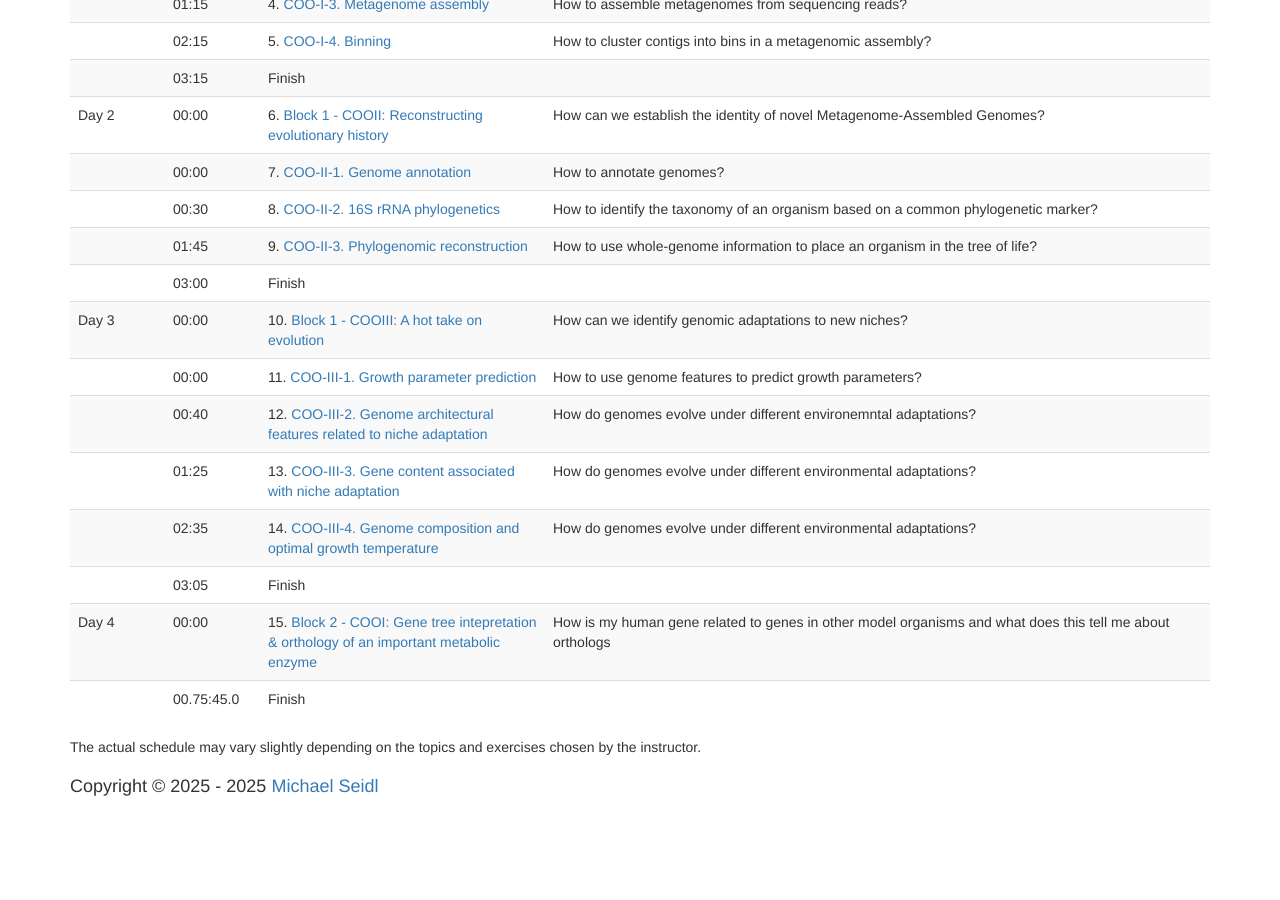
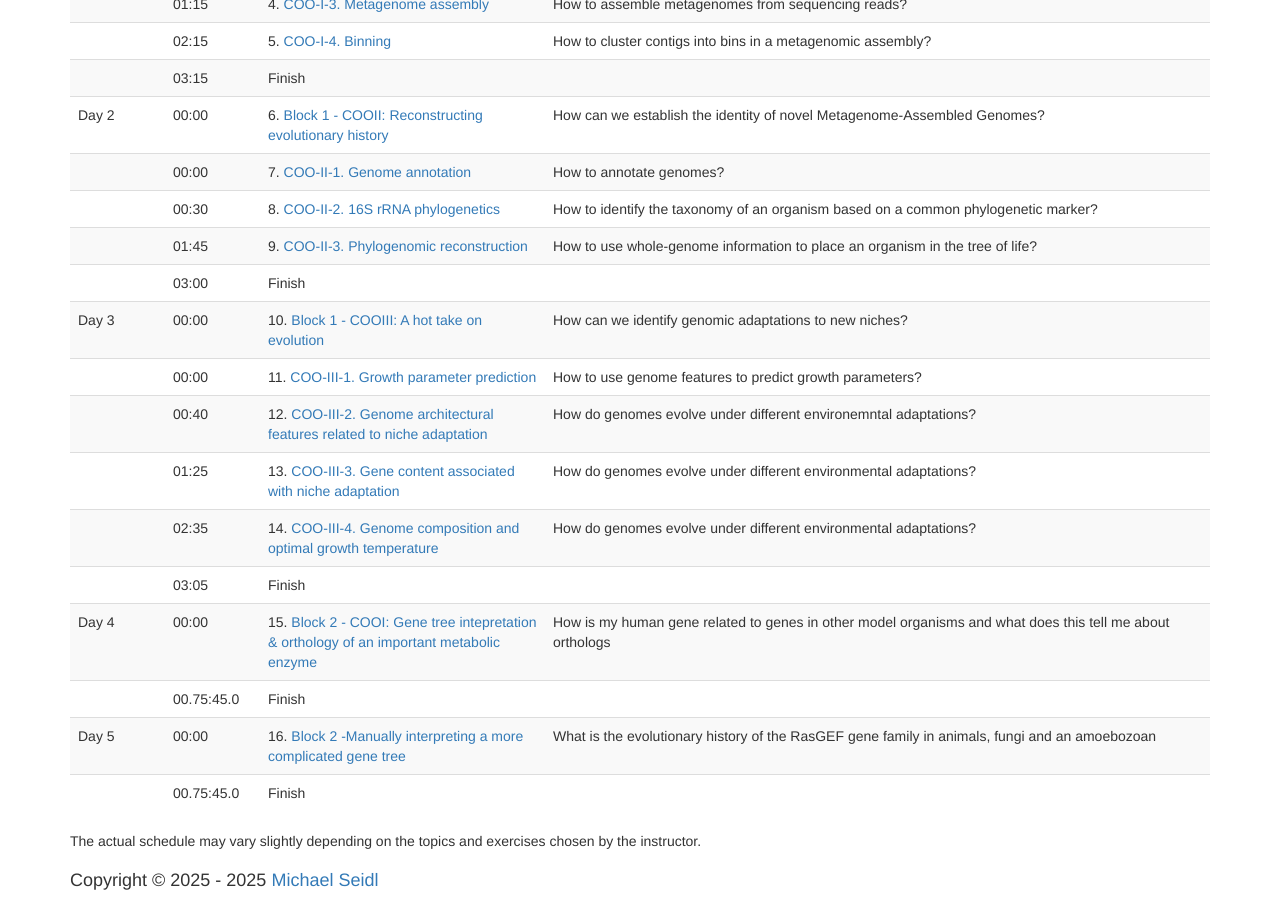
Before and after one commit to TeamMGE/GenomeBioinformaticsCourse, a Jekyll site: the page built from index.md, in a window 1280 px wide and 900 px high, scrolled down 674 px. Built offline with Jekyll 4.4.1, drawn with Linux system fonts in a browser that asks for light colours; before the commit the page ends 1480 px from its top, so only the background shows below that; some of the changed lines change nothing that is shown.

Commit message:
Update 41-COOII.md

```diff
--- a/_episodes/41-COOII.md
+++ b/_episodes/41-COOII.md
@@ -1 +1,66 @@
+---
+title: "Block 2 -Manually interpreting a more complicated gene tree"
+start: true
+teaching: 0:00
+exercises: 45
+questions:
+- What is the evolutionary history of the RasGEF gene family in animals, fungi and an amoebozoan
+objectives:
+- Practice interpreting a gene tree that reflects a more complex set of events
+- Practice interpreting a gene tree that contradicts the species tree
+keypoints:
+- Gene families are dynamic with recurring duplications and losses
+---
+
+RasGEFs are important signalling proteins that diversified predominantly in amoebozoa and opisthokonta (a.k.a. fungimals/funimals, i.e.  fungi & animals; see https://www.cell.com/trends/ecology-evolution/fulltext/S0169-5347(19)30257-5 for a review on the relationship among eukaryotes). We want to reconstruct the gene duplications and losses of this dynamic gene family within amoebozoa and opisthokonta. However, this subtree of the RasGEF’s is a real life tree and real life is not so easy. Look at the following tree of RasGEF(CDC25) containing proteins .
+
+Exercises from a human gene to a simple gene tree
+
+In this exercise, our goal is to infer the evolutionary history of a human protein starting from its sequence. This evolutionary history should reveal the orthologs in other species and the timing of the duplicates of our protein. We are going to use the human 6-phosphofructo-2-kinase / fructose-2,6-bisphosphatase as a starting point. This bi-functional enzyme (hence the long name) is an enzyme that catalyzes formation as well as degradation of a significant allosteric regulator of glycolysis and gluconeogenesis:  fructose-2,6-bisphosphate.
+
+Go to  [http://www.uniprot.org/uniprot/Q16877](http://www.uniprot.org/uniprot/Q16877) . Quickly scan the page. And see what kind of information uniprot has available and to what kind of databases uniprot cross references.
+
+At the top of the page click on format and select “fasta (canonical)”. Copy all the text, i.e. the sequence and the fasta header. (see [https://en.wikipedia.org/wiki/FASTA_format](https://en.wikipedia.org/wiki/FASTA_format) if you want to know what a fasta header is / means)
+
+Open a text editor on your local laptop (e.g. textedit, notepad++) , and copy the protein sequence of Q16877 into a text file. Save the protein sequence as a text file named “query.txt”. Then use `scp` to copy the text file to your gemini folder where we are doing these exercises.
+
+Check how your file looks on gemini by typing e.g. `more query.txt`, or `less query.txt`.
+
+Now we are going to run blast with the human 6-phosphofructo-2-kinase / fructose-2,6-bisphosphatase  as a starting point. We are going to do this via `blastp -query query.txt -db ~/data_bb3bcg20/Block2/COOI/proteomes1.fa > tmp.out`
+Look at the output, using (for example e.g. `more tmp.out` or `less tmp.out`). Proteins starting with HSAP are human. ATHA is a plant, CELE is a nematode worm, DMEL is the fruitfly, SCER is baker’s yeast, SPOM is fission yeast.
+> ## Exercise: How many hits with E-value < 1e-10 do you see in human, plant, worm and fly?
+>
+>> ## Solution
+>>      HSAP037297                                                          979     0.0
+>>      HSAP082045                                                          743     0.0
+>>      HSAP043809                                                          671     0.0
+>>      HSAP095035                                                          667     0.0
+>>      DMEL018546                                                          529     0.0
+>>      CELE028867                                                          477     3e-166
+>>      CELE024628                                                          437     2e-150
+>>      SCER003727                                                          406     2e-138
+>>      ATHA005880                                                          345     1e-110
+>>      SPOM004734                                                          304     4e-99
+>>      SCER001206                                                          298     3e-92
+>>      SPOM002399                                                          287     3e-89
+>>      SPOM003505                                                          253     5e-77
+>>      SCER000727                                                          202     1e-58
+>>      SPOM001690                                                          166     2e-45
+>>
+>> So, HSAP 4, DMEL, 1, CELE 2, ATHA 1
+> {: .solution}
+{: .challenge}
+
+Still looking at the blastoutput file, look at the pairwise alignment between your query and its best hit in DMEL.
+
+> ## Exercise:  What is the percent identity with the best hit in fly?
+>> ## solution
+>>`> DMEL018546`\
+>> `Length=716`\
+>>
+>>  `Score = 529 bits (1363),  Expect = 0.0, Method: Compositional matrix adjust.`\
+>>  `Identities = 258/456 (57%), Positives = 329/456 (72%), Gaps = 5/456 (1%)`\
+>> so precent identity 57%
+> {: .solution}
+{: .challenge}
 rasgef manual analysis
```
